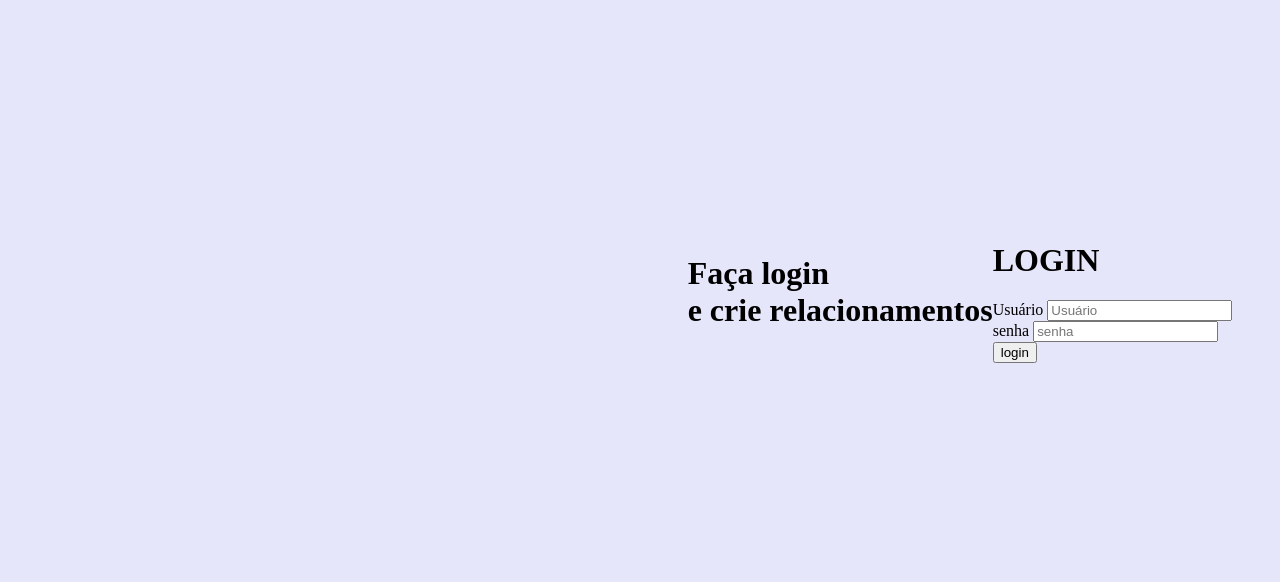
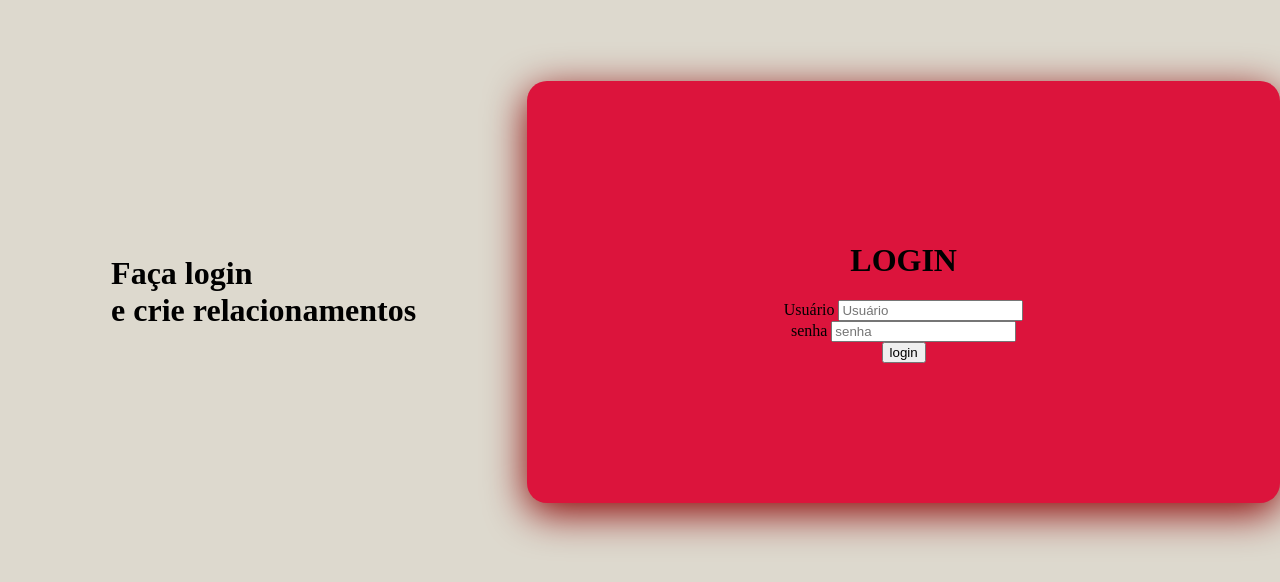
Before and after one commit to leandrobricio/tinder-pcd, a plain HTML site: page index.html in a window 1280 px wide. Shown: the part 108-690 px from the top of the page. Drawn offline with Linux system fonts and the light colour scheme.

Commit message:
commit-2

```diff
--- a/css/style.css
+++ b/css/style.css
@@ -5,7 +5,7 @@ body{
 .main-login{
     width: 100vw;
     height: 100vh;
-    background: #E6E6FA;
+    background: #ddd9ce;
     display: flex;
     justify-content: center;
     align-items: center;
@@ -21,5 +21,29 @@ body{
 }
 
 .left-login > h1{
+    color:black ;
+}
+
+.right-login{
+    width: 50vw;
+    height: 100vh;
+    display: flex;
+    justify-content: center;
+    align-items: center;
+}
+
+.card-login{
+    width: 60%;
+    display: flex;
+    justify-content: center;
+    align-items: center;
+    flex-direction: column;
+    padding: 140px 60px;
+    background:#dc143c ;
+    border-radius: 20px;
+    box-shadow: 0px 10px 40px #8b0000;
+}
+
+.card-login >h1{
     color: ;
 }
--- a/index.html
+++ b/index.html
@@ -10,8 +10,10 @@
 </head>
 <body>
    <div class="main-login">
-    <div class="left-login"></div>
-        <h1>Faça login<br> e crie relacionamentos </h1>
+    <div class="left-login">
+      <h1>Faça login<br> e crie relacionamentos </h1>
+    </div>
+
     <div class="right login"></div>
         <div class="card-login">
             <h1>LOGIN</h1>
```
